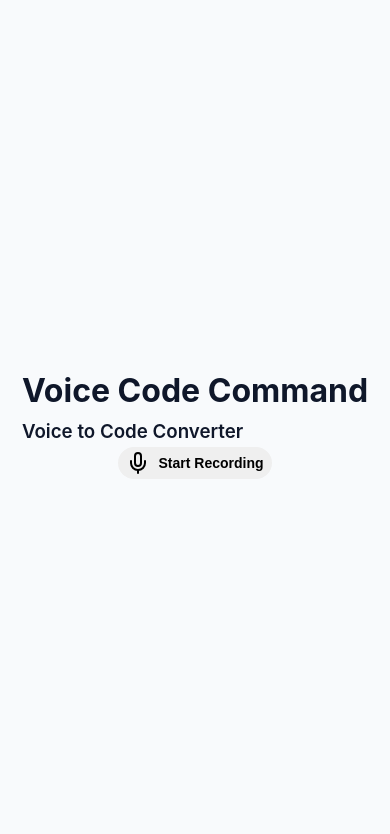
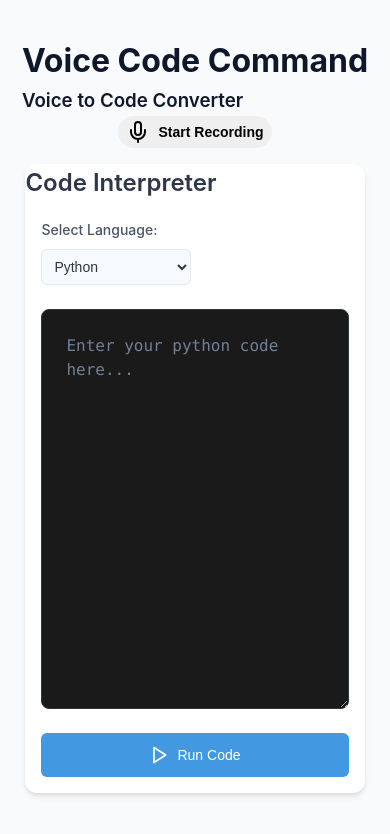
Before and after one commit to SuhasPalani/voice_based_code_generator, a React (Create React App) app in the folder voice-code-command-frontend/: page / in a window 390 px wide. Shown: the top 834 px of the page. Built offline with nearby package versions, Linux system fonts and the light colour scheme.

Commit message:
interpreter execution for python and javascript

```diff
--- a/voice-code-command-frontend/src/App.css
+++ b/voice-code-command-frontend/src/App.css
@@ -36,7 +36,8 @@
   --shadow-lg: 0 10px 15px -3px rgb(0 0 0 / 0.1);
 
   /* Typography */
-  --font-sans: "Inter", -apple-system, BlinkMacSystemFont, "Segoe UI", Roboto, "Helvetica Neue", sans-serif;
+  --font-sans: "Inter", -apple-system, BlinkMacSystemFont, "Segoe UI", Roboto,
+    "Helvetica Neue", sans-serif;
   --font-mono: ui-monospace, SFMono-Regular, Menlo, Monaco, Consolas, monospace;
 
   /* Spacing */
@@ -282,19 +283,45 @@ button:disabled {
 }
 
 /* Utility Classes */
-.flex { display: flex; }
-.items-center { align-items: center; }
-.justify-center { justify-content: center; }
-.gap-2 { gap: var(--spacing-sm); }
-.w-full { width: 100%; }
-.mt-3 { margin-top: var(--spacing-md); }
-.mb-3 { margin-bottom: var(--spacing-md); }
-.ml-3 { margin-left: var(--spacing-md); }
-.text-sm { font-size: 0.875rem; }
-.font-semibold { font-weight: 600; }
-.rounded { border-radius: var(--radius-md); }
-.rounded-lg { border-radius: var(--radius-lg); }
-.rounded-full { border-radius: var(--radius-full); }
+.flex {
+  display: flex;
+}
+.items-center {
+  align-items: center;
+}
+.justify-center {
+  justify-content: center;
+}
+.gap-2 {
+  gap: var(--spacing-sm);
+}
+.w-full {
+  width: 100%;
+}
+.mt-3 {
+  margin-top: var(--spacing-md);
+}
+.mb-3 {
+  margin-bottom: var(--spacing-md);
+}
+.ml-3 {
+  margin-left: var(--spacing-md);
+}
+.text-sm {
+  font-size: 0.875rem;
+}
+.font-semibold {
+  font-weight: 600;
+}
+.rounded {
+  border-radius: var(--radius-md);
+}
+.rounded-lg {
+  border-radius: var(--radius-lg);
+}
+.rounded-full {
+  border-radius: var(--radius-full);
+}
 
 /* Responsive Design */
 @media (max-width: 768px) {
@@ -376,3 +403,167 @@ button:disabled {
     color: #bbf7d0;
   }
 }
+
+/* Main card styling */
+.interpreter-card {
+  width: 1000px; /* Increased from 900px */
+  margin: 2rem auto;
+  background: #ffffff;
+  border-radius: 12px;
+  box-shadow: 0 4px 6px -1px rgba(0, 0, 0, 0.1), 0 2px 4px -1px rgba(0, 0, 0, 0.06);
+}
+
+.interpreter-title {
+  font-size: 1.5rem;
+  font-weight: 600;
+  color: #2d3748;
+}
+
+.interpreter-content {
+  padding: 2rem; /* Increased padding for better spacing */
+}
+
+/* Language selector styling */
+.language-selector {
+  margin-bottom: 1.5rem;
+  display: flex;
+  align-items: center;
+  gap: 1rem;
+}
+
+.language-selector label {
+  font-size: 0.875rem;
+  font-weight: 500;
+  color: #4a5568;
+}
+
+.language-selector select {
+  min-width: 150px; /* Added minimum width */
+  padding: 0.5rem;
+  border-radius: 6px;
+  border: 1px solid #e2e8f0;
+  background-color: #f7fafc;
+  font-size: 0.875rem;
+  color: #2d3748;
+  cursor: pointer;
+  transition: all 0.2s ease;
+}
+
+.language-selector select:hover {
+  border-color: #cbd5e0;
+}
+
+.language-selector select:focus {
+  outline: none;
+  border-color: #4299e1;
+  box-shadow: 0 0 0 3px rgba(66, 153, 225, 0.2);
+}
+
+/* Code input area styling */
+.code-input {
+  width: 100%;
+  min-height: 400px; /* Increased height */
+  padding: 1.5rem; /* Increased padding */
+  margin-bottom: 1rem;
+  background-color: #1a1a1a;
+  color: #ffffff;
+  font-family: 'Monaco', 'Menlo', 'Ubuntu Mono', 'Consolas', monospace;
+  font-size: 1rem; /* Slightly larger font */
+  line-height: 1.5;
+  border-radius: 8px;
+  border: 1px solid #2d3748;
+  resize: vertical;
+  transition: all 0.2s ease;
+}
+
+.code-input:focus {
+  outline: none;
+  border-color: #4299e1;
+  box-shadow: 0 0 0 3px rgba(66, 153, 225, 0.2);
+}
+
+.code-input::placeholder {
+  color: #718096;
+}
+
+/* Run button styling */
+.run-button {
+  display: flex;
+  align-items: center;
+  gap: 0.5rem;
+  padding: 0.75rem 1.5rem;
+  background-color: #4299e1;
+  color: white;
+  border: none;
+  border-radius: 6px;
+  font-weight: 500;
+  cursor: pointer;
+  transition: all 0.2s ease;
+}
+
+.run-button:hover {
+  background-color: #3182ce;
+  transform: translateY(-1px);
+}
+
+.run-button:active {
+  transform: translateY(0);
+}
+
+.run-icon {
+  width: 1.25rem;
+  height: 1.25rem;
+}
+
+/* Output container styling */
+.output-container {
+  margin-top: 1.5rem;
+  padding: 1.5rem; /* Increased padding */
+  background-color: #f7fafc;
+  border-radius: 8px;
+  border: 1px solid #e2e8f0;
+}
+
+.output-title {
+  margin: 0 0 0.75rem 0;
+  font-size: 1rem;
+  font-weight: 600;
+  color: #2d3748;
+}
+
+.output-content {
+  margin: 0;
+  padding: 1.5rem; /* Increased padding */
+  background-color: #ffffff;
+  border-radius: 6px;
+  border: 1px solid #e2e8f0;
+  font-family: 'Monaco', 'Menlo', 'Ubuntu Mono', 'Consolas', monospace;
+  font-size: 0.875rem;
+  line-height: 1.5;
+  white-space: pre-wrap;
+  word-break: break-all;
+  color: #2d3748;
+}
+
+/* Responsive adjustments */
+@media (max-width: 768px) { /* Increased breakpoint */
+  .interpreter-card {
+    width: 98%;
+    margin: 1rem auto;
+  }
+
+  .interpreter-content {
+    padding: 1rem;
+  }
+
+  .language-selector {
+    flex-direction: column;
+    align-items: flex-start;
+    gap: 0.5rem;
+  }
+
+  .run-button {
+    width: 100%;
+    justify-content: center;
+  }
+}
--- a/voice-code-command-frontend/src/App.js
+++ b/voice-code-command-frontend/src/App.js
@@ -1,12 +1,18 @@
 import Recorder from "./components/Recorder";
 import "./App.css";
+import { Interpreter } from "./components/Interpreter";
 
 function App() {
   return (
+    <>
       <div>
         <h1>Voice Code Command</h1>
         <Recorder />
       </div>
+      <div>
+        <Interpreter />
+      </div>
+    </>
   );
 }
 
--- /dev/null
+++ b/voice-code-command-frontend/src/components/Interpreter.js
@@ -0,0 +1,64 @@
+import React, { useState } from 'react';
+import { Card, CardContent, CardHeader, CardTitle } from "../components/ui/card";
+import { Play } from 'lucide-react';
+import '../App.css';
+
+export function Interpreter() {
+  const [code, setCode] = useState('');
+  const [output, setOutput] = useState('');
+  const [language, setLanguage] = useState('python');
+
+  const runCode = async () => {
+    try {
+      const response = await fetch('http://127.0.0.1:5000/run_code', {
+        method: 'POST',
+        headers: {
+          'Content-Type': 'application/json',
+        },
+        body: JSON.stringify({ code, language }),
+      });
+      const data = await response.json();
+      setOutput(data.output);
+    } catch (error) {
+      setOutput('Error: ' + error.message);
+    }
+  };
+
+  return (
+    <Card className="interpreter-card">
+      <CardHeader>
+        <CardTitle className="interpreter-title">Code Interpreter</CardTitle>
+      </CardHeader>
+      <CardContent className="interpreter-content">
+        <div className="language-selector">
+          <label htmlFor="language-select">Select Language:</label>
+          <select
+            id="language-select"
+            value={language}
+            onChange={(e) => setLanguage(e.target.value)}
+          >
+            <option value="python">Python</option>
+            <option value="java">Java</option>
+            <option value="javascript">JavaScript</option>
+          </select>
+        </div>
+        <textarea
+          value={code}
+          onChange={(e) => setCode(e.target.value)}
+          className="code-input"
+          placeholder={`Enter your ${language} code here...`}
+        />
+        <button onClick={runCode} className="run-button">
+          <Play className="run-icon" />
+          <span>Run Code</span>
+        </button>
+        {output && (
+          <div className="output-container">
+            <h3 className="output-title">Output:</h3>
+            <pre className="output-content">{output}</pre>
+          </div>
+        )}
+      </CardContent>
+    </Card>
+  );
+}
```
Also changed, not shown: 2 other files (tests, documents, lock files or other folders). Lines whose indentation alone changed are shown as unchanged.
